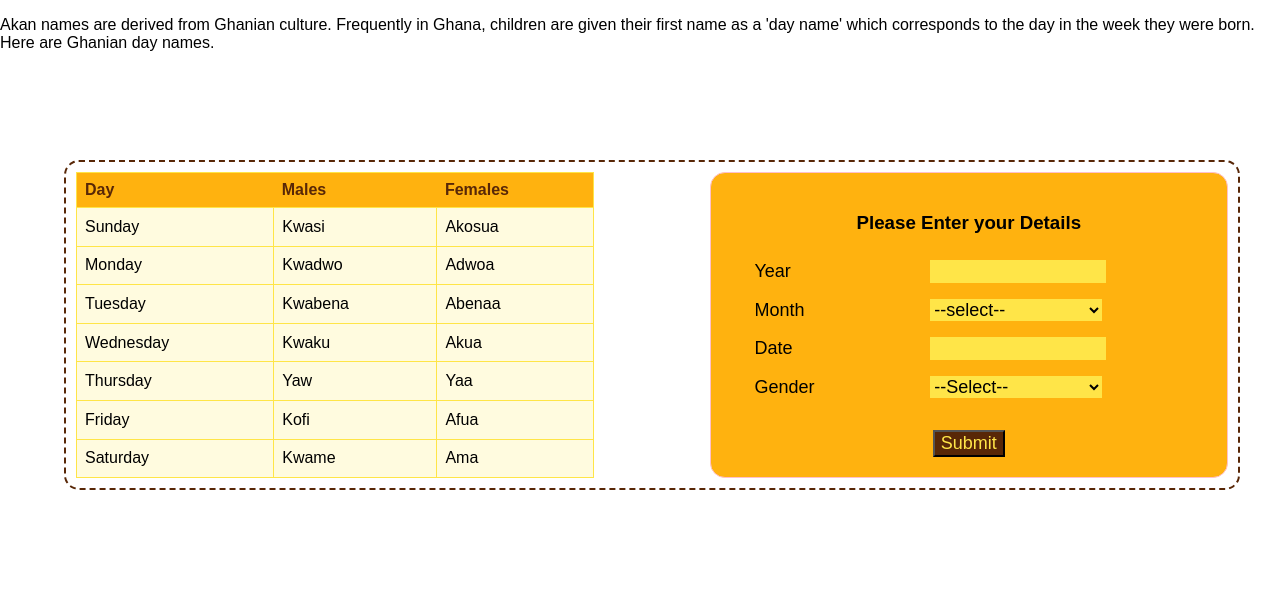
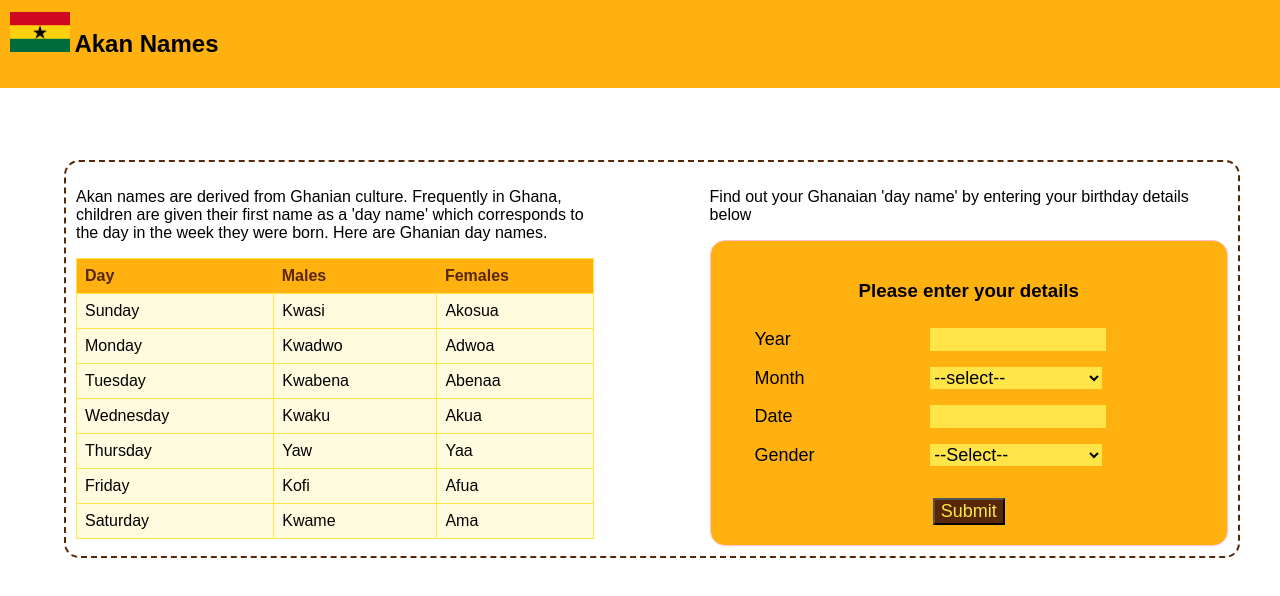
Before and after one commit to geoffrey-odari2/AkanNames, a plain HTML site: page index.html in a window 1280 px wide. Drawn offline with Linux system fonts and the light colour scheme.

Commit message:
Edited the id for output div

```diff
--- a/index.html
+++ b/index.html
@@ -6,9 +6,14 @@
         <script src="js/main.js" defer></script>
     </head>
     <body>
-        <p>Akan names are derived from Ghanian culture. Frequently in Ghana, children are given their first name as a 'day name' which corresponds to the day in the week they were born. Here are Ghanian day names.</p>
+        <nav>
+            <img src="img/Flag_of_Ghana.png">
+            <h1>Akan Names</h1>
+        </nav>
 
         <div class="container">
+            <div>
+                <p>Akan names are derived from Ghanian culture. Frequently in Ghana, children are given their first name as a 'day name' which corresponds to the day in the week they were born. Here are Ghanian day names.</p>
                 <table class="names">
                     <thead>
                         <tr>
@@ -56,9 +61,11 @@
 
                     </tbody>
                 </table>
-
+            </div>
+            <div>
+                <p>Find out your Ghanaian 'day name' by entering your birthday details below</p>
                 <div id="main" class="main">
-            <h3>Please Enter your Details</h3>
+                    <h3>Please enter your details</h3>
                     <div class="input-group">
                         <label>Year</label>
                         <input type="text" id="year">
@@ -94,9 +101,11 @@
                         </select>
                     </div>
                     <button id="submit">Submit</button>
+                    <div id="output">
+
                     </div>
                 </div>
-
-
+            </div>
+        </div>
     </body>
 </html>
```
Lines whose indentation alone changed are shown as unchanged.
